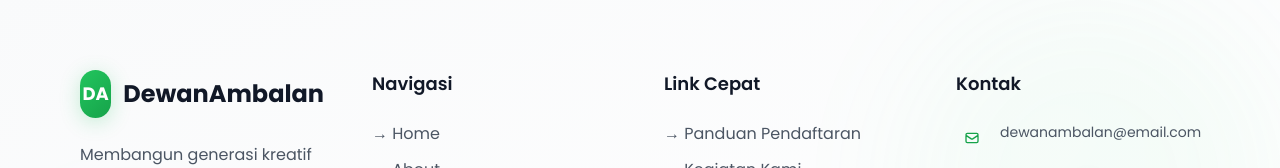
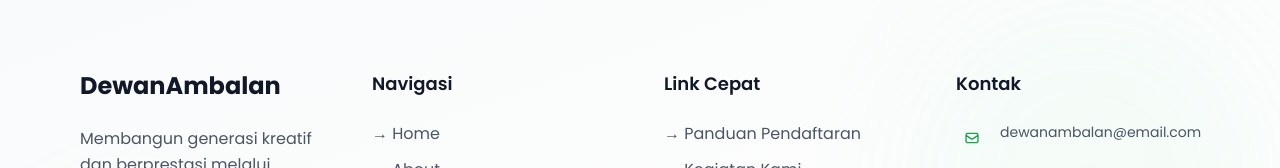
Before and after one commit to Co-pilot-c/Moniergrad, a React (Vite) app: page / in a window 1280 px wide. Shown: the part 4200-4368 px from the top of the page. Built offline with nearby package versions, Linux system fonts and the light colour scheme; no server answers.

Commit message:
feat: Footer

```diff
--- a/src/components/organisms/Footer.jsx
+++ b/src/components/organisms/Footer.jsx
@@ -31,9 +31,6 @@ export default function Footer() {
           {/* Brand */}
           <div className="lg:col-span-1">
             <div className="flex items-center gap-3 mb-6">
-              <div className="w-12 h-12 rounded-full bg-gradient-green flex items-center justify-center shadow-green">
-                <span className="text-white font-bold text-lg">DA</span>
-              </div>
               <h1 className="text-xl lg:text-2xl font-bold text-gray-900">
                 {footerData.brandName}
               </h1>
```
Also changed, not shown: vercel.json (added).
